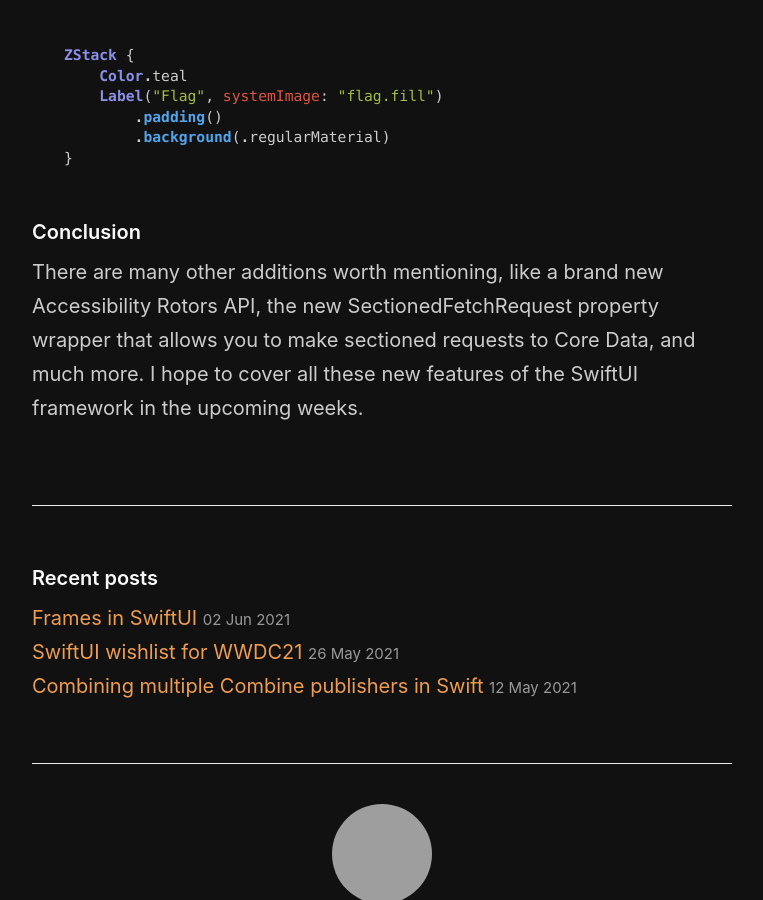
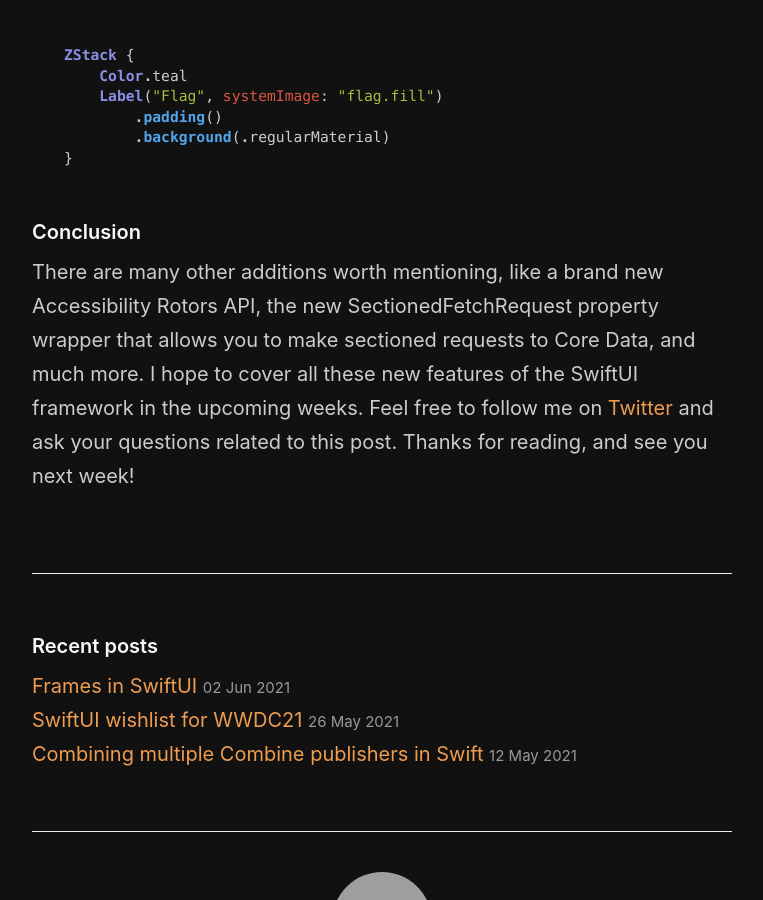
Before and after one commit to mecid/mecid.github.io, a Jekyll site: the page built from _posts/2021-06-08-what-is-new-in-swiftui-after-wwdc21.md, in a window 1280 px wide and 900 px high, scrolled down 5338 px, cut to the strip 0-900 px from the top of the window. Shown: the whole strip, without its empty margins (258-1021 px from the left). Built offline with Jekyll 4.4.1, drawn with Linux system fonts in a browser that asks for light colours; grey boxes are pictures that could not be loaded.

Commit message:
conclusion for whats new in swiftui post tuned

````diff
--- a/_posts/2021-06-08-what-is-new-in-swiftui-after-wwdc21.md
+++ b/_posts/2021-06-08-what-is-new-in-swiftui-after-wwdc21.md
@@ -192,4 +192,4 @@ ZStack {
 ```
 
 #### Conclusion
-There are many other additions worth mentioning, like a brand new Accessibility Rotors API, the new SectionedFetchRequest property wrapper that allows you to make sectioned requests to Core Data, and much more. I hope to cover all these new features of the SwiftUI framework in the upcoming weeks.
+There are many other additions worth mentioning, like a brand new Accessibility Rotors API, the new SectionedFetchRequest property wrapper that allows you to make sectioned requests to Core Data, and much more. I hope to cover all these new features of the SwiftUI framework in the upcoming weeks. Feel free to follow me on [Twitter](https://twitter.com/mecid) and ask your questions related to this post. Thanks for reading, and see you next week!
````
